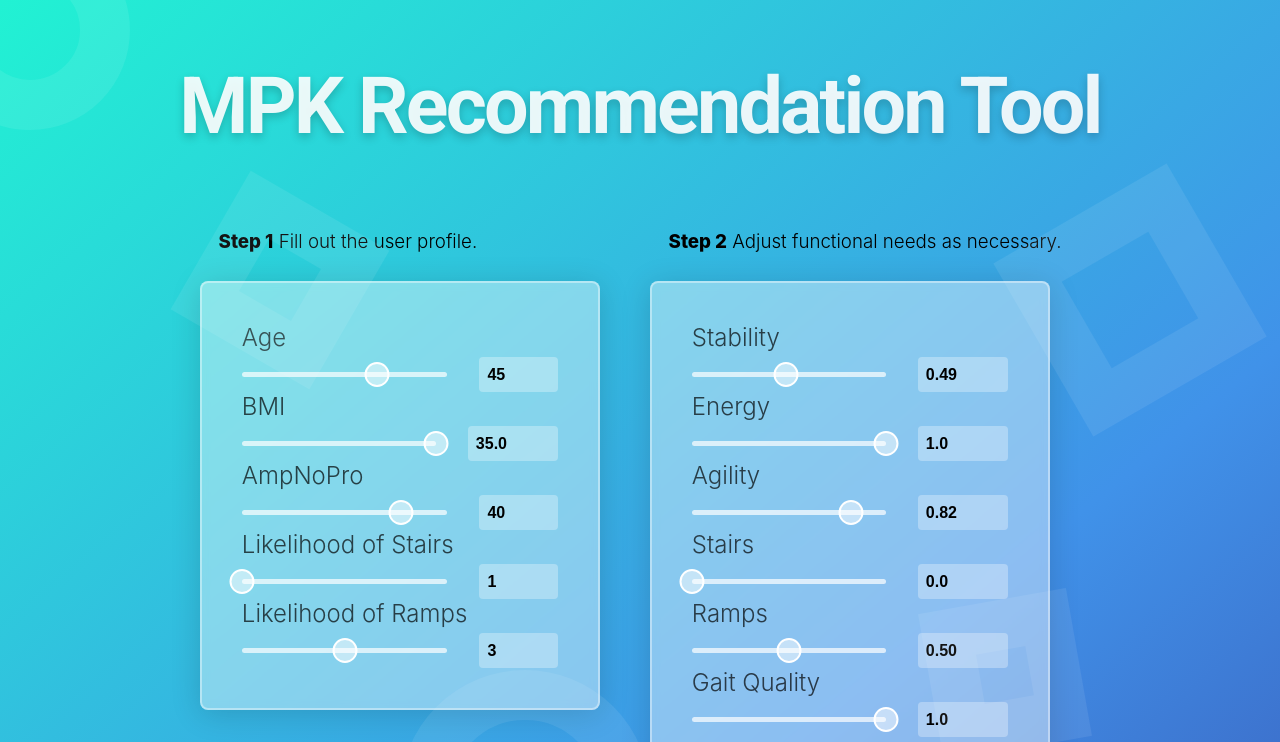
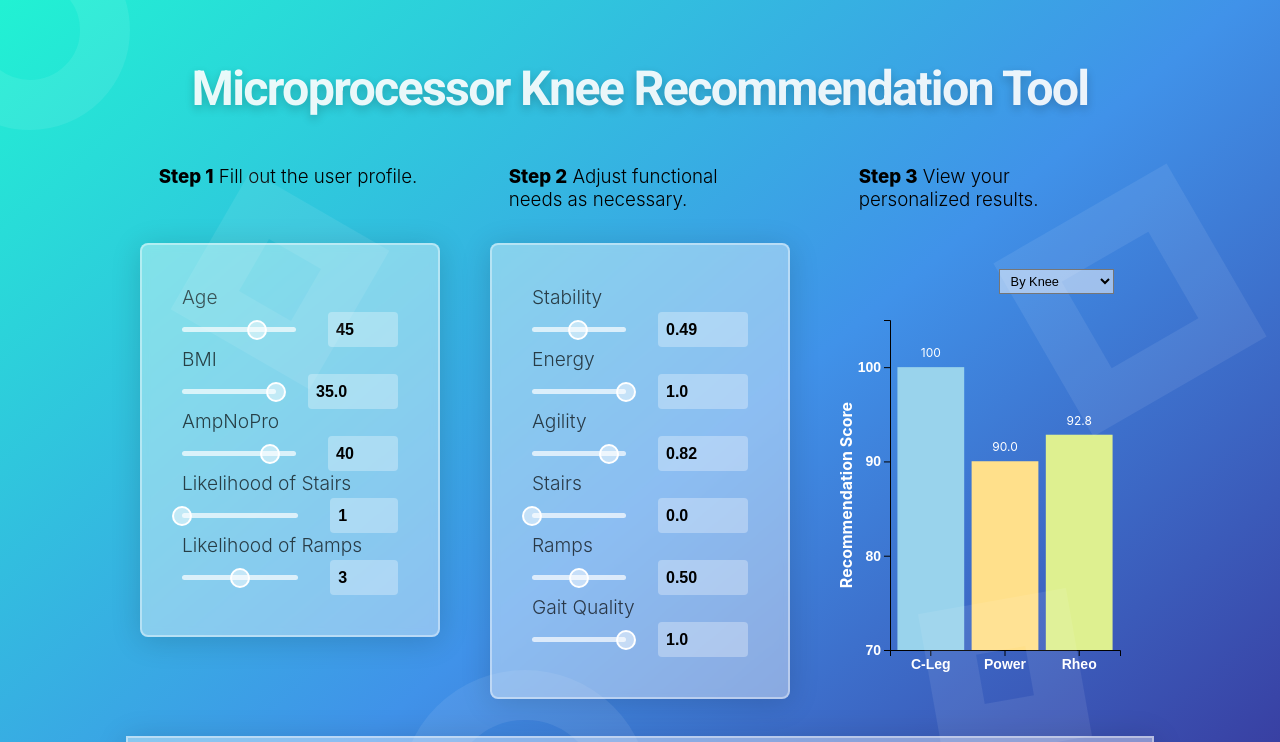
Before and after one commit to CarlosCarras/mpk-recommendation-tool, a React (Create React App) app: page / in a window 1280 px wide. Shown: the top 742 px of the page. Built offline with nearby package versions, Linux system fonts and the light colour scheme.

Commit message:
:lipstick: made UI smaller to fit on EPIC website and updated favicon.ico

```diff
--- a/src/components/PrescriptionBarPlot/PrescriptionBarPlot.js
+++ b/src/components/PrescriptionBarPlot/PrescriptionBarPlot.js
@@ -3,7 +3,7 @@
 import "./PrescriptionBarPlot.css";
 
 function PrescriptionBarPlot({ data, names}) {
-    const width = 380;
+    const width = 300;
     const height = 400;
     const svgRef = useRef(null);
     const colors = ['#99d3ec', '#ffe08b', '#def090']
--- a/src/components/ScoresBarPlot/ScoresBarPlot.js
+++ b/src/components/ScoresBarPlot/ScoresBarPlot.js
@@ -3,7 +3,7 @@
 import "./ScoresBarPlot.css";
 
 function ScoresBarPlot({ data, names}) {
-    const width = 380;
+    const width = 300;
     const height = 400;
     const svgRef = useRef(null);
     // const colors = ['#FBA834', '#e94057', '#8a2387', '#1ABC9C', '#472f5b']
--- a/src/components/Slider/Slider.css
+++ b/src/components/Slider/Slider.css
@@ -29,8 +29,8 @@
     position: absolute;
     background-color: rgba(255, 255, 255, 0.5);
     border: 2px solid white;
-    height: 21px;
-    width: 21px;
+    height: 16px;
+    width: 16px;
     border-radius: 24px;
     transform: translateX(-50%);
 }
--- a/src/components/UserForms/FormStyles.css
+++ b/src/components/UserForms/FormStyles.css
@@ -1,7 +1,6 @@
 .form-container {
     border-radius: 0.5em;
-    width: min(80vw, 400px);
-    max-width: 100%;
+    width: 100%;
     text-align: left;
     padding: 40px 40px;
     box-sizing: border-box;
@@ -26,14 +25,14 @@
 }
 
 .form-row.center .column {
-    width: 48%;
+    width: 30%;
 }
 
 label {
     color: rgba(0, 0, 0, 0.7);
-    margin-bottom: 5px;
+    margin-bottom: 3px;
     font-weight: 300;
-    font-size: 1.5rem;
+    font-size: 1.2rem;
     user-select: none;
 }
 
--- a/src/views/Home/Home.css
+++ b/src/views/Home/Home.css
@@ -17,7 +17,7 @@
     /* text-shadow: 0 4px 10px rgba(0,0,0,.1); */
     /* font-weight: 400; */
     font-family: "Roboto", sans-serif;
-    font-size: calc(15px + 5vw);
+    font-size: calc(10px + 3vw);
     letter-spacing: -0.05cap;
     margin: 20px 0 0;
 }
@@ -28,7 +28,7 @@
     justify-content: center;
     flex-wrap: wrap;
     gap: 50px;
-    padding: 30px 0;
+    padding: 0px 0;
 }
 
 .button-container {
@@ -53,10 +53,15 @@
     padding: 1em 2em;
 }
 
+.home-container .home-form {
+    width: min(80vw, 300px);
+}
+
 .home-container .home-form h3 {
     text-align: left;
     padding: 0.5em 1em;
     font-weight: 800;
+    height: 50px;
 }
 
 .home-container .home-form h3 span {
--- a/src/views/Home/Home.js
+++ b/src/views/Home/Home.js
@@ -43,7 +43,7 @@
 
     return (
         <div className="home-container">
-            <h1>MPK Recommendation Tool</h1>
+            <h1>Microprocessor Knee Recommendation Tool</h1>
             <br/>
             <div className="home-row">
                 <div className="home-form">
```
Also changed, not shown: 1 other file (tests, documents, lock files or other folders).
